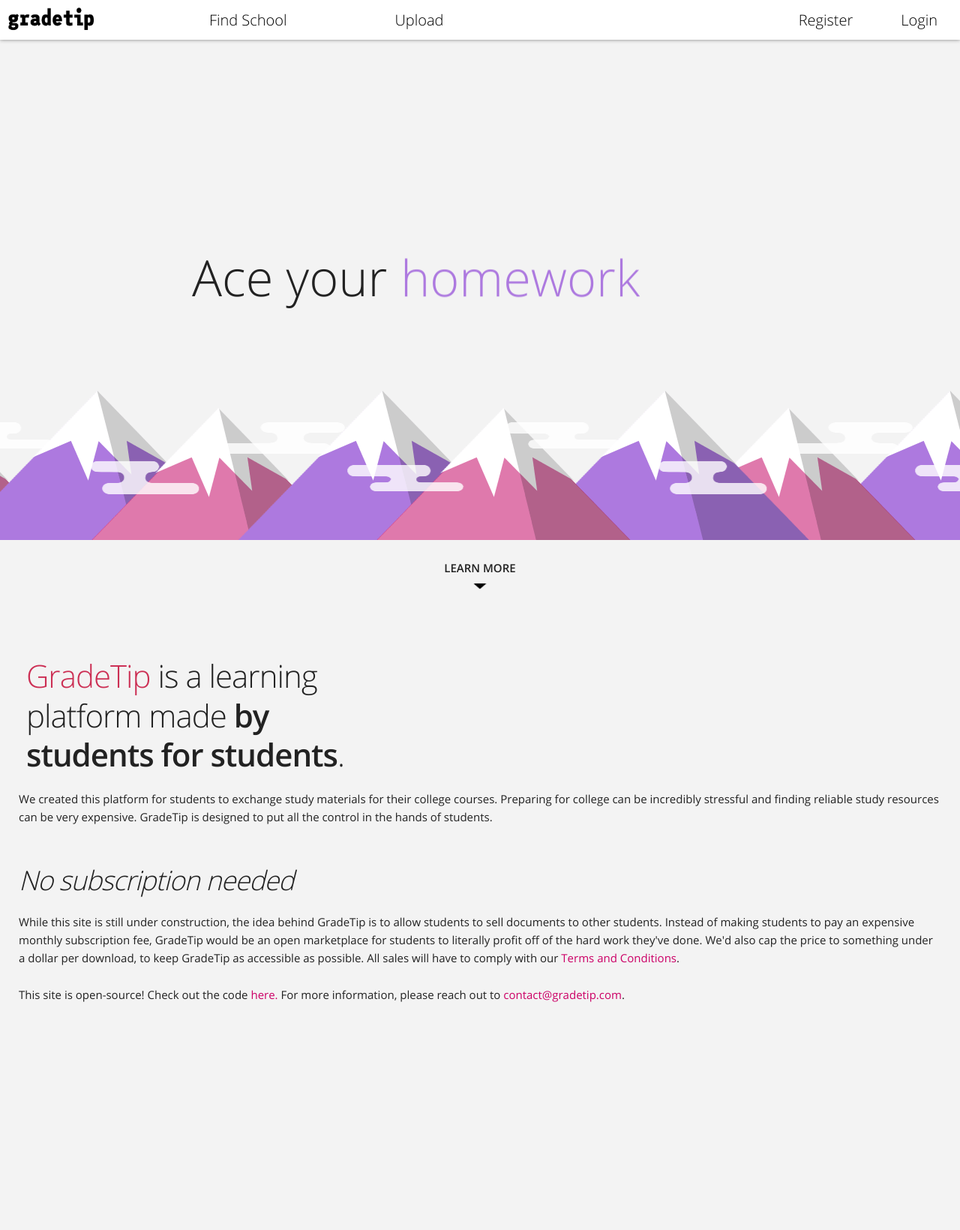
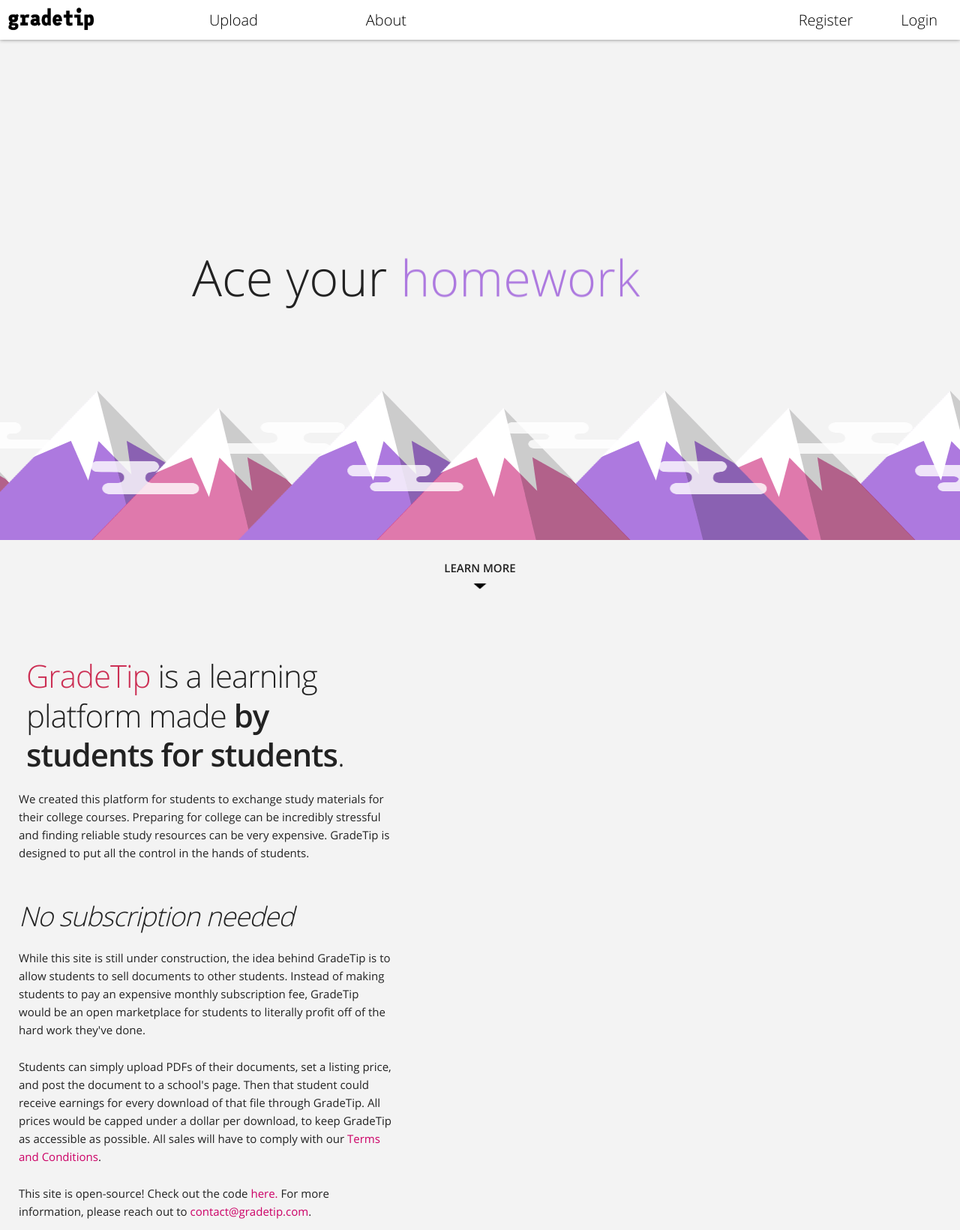
Before and after one commit to joshlopez97/grade-tip, a Flask app: page /about in a window 1280 px wide. Shown: the whole page at 75% size. Run offline with Flask 2, Linux system fonts and the light colour scheme; data that the repository does not hold is empty; parts of the project's set-up code (start-up, migrations or seed data) failed here and were passed over; some libraries are stand-ins or nearby versions.

Commit message:
Added about page

```diff
--- a/static/css/about.css
+++ b/static/css/about.css
@@ -100,11 +100,11 @@ html, body
 .header-holder
 {
   padding: 50px 10px 0;
-  max-width: 500px;
 }
 .section
 {
   margin-bottom: 50px;
+  max-width: 500px;
 }
 .doc-animation
 {
--- a/templates/about.html
+++ b/templates/about.html
@@ -47,10 +47,13 @@
       <p>
         While this site is still under construction, the idea behind GradeTip is to allow students to sell documents to
         other students. Instead of making students to pay an expensive monthly subscription fee, GradeTip would be an open
-        marketplace for students to literally profit off of the hard work they've done. We'd also cap the price to something
+        marketplace for students to literally profit off of the hard work they've done.
+      </p>
+      <p>Students can simply upload PDFs of their documents, set a listing price, and post the document to a school's page.
+        Then that student could receive earnings for every download of that file through GradeTip. All prices would be capped
         under a dollar per download, to keep GradeTip as accessible as possible. All sales will have to comply
         with our <a href="/terms">Terms and Conditions</a>.
-      </p>
+    </p>
       <p>
         This site is open-source! Check out the code <a href="https://github.com/joshlopez97/grade-tip">here.</a> For more
         information, please reach out to <a href="mailto:contact@gradetip.com">contact@gradetip.com</a>.
--- a/templates/base.html
+++ b/templates/base.html
@@ -68,11 +68,8 @@
           </a>
         </li>
         <li class="navbar-holder">
-          <button class="gtbtn nav usearch" id="usearch-btn" onclick="location.href='/';">Find School</button>
-          <div class="usearch usearch-holder" id="usearch-holder">
-            <input class="usearch usearch-bar" id="usearch" type="text" placeholder="Search for a school">
-          </div>
           <button class="gtbtn nav" id="upload-btn" onclick="location.href='/upload';">Upload</button>
+          <button class="gtbtn nav usearch" id="about-btn" onclick="location.href='/about';">About</button>
         </li>
         <li class="navbar-login">
           {% if current_user.is_authenticated %}
--- a/templates/terms.html
+++ b/templates/terms.html
@@ -58,12 +58,12 @@
         material and data ('Comments') in areas of the website. gradetip does not screen, edit, publish
         or review Comments prior to their appearance on the website and Comments do not reflect the views or
         opinions ofgradetip, its agents or affiliates. Comments reflect the view and opinion of the
-        person who posts such view or opinion. To the extent permitted by applicable laws gradetipshall
+        person who posts such view or opinion. To the extent permitted by applicable laws gradetip shall
         not be responsible or liable for the Comments or for any loss cost, liability, damages or expenses caused
         and or suffered as a result of any use of and/or posting of and/or appearance of the Comments on this
         website.
       </li>
-      <li>gradetipreserves the right to monitor all Comments and to remove any Comments which it considers
+      <li>gradetip reserves the right to monitor all Comments and to remove any Comments which it considers
         in its absolute discretion to be inappropriate, offensive or otherwise in breach of these Terms and Conditions.
       </li>
       <li>You warrant and represent that:
```
